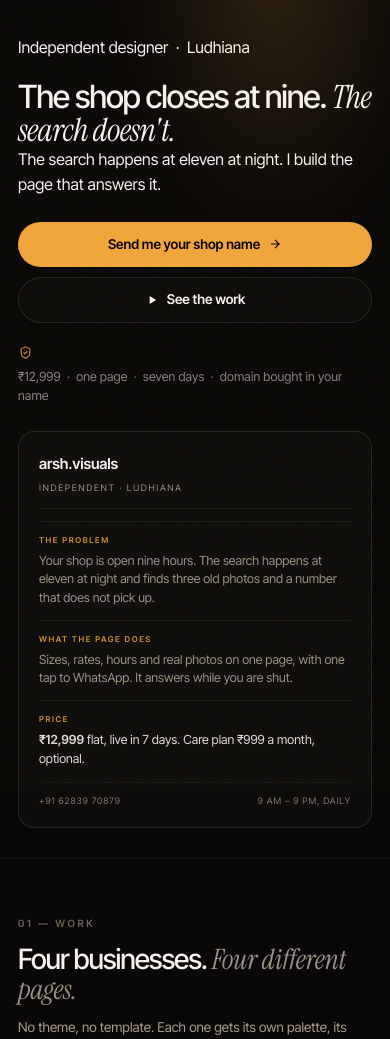
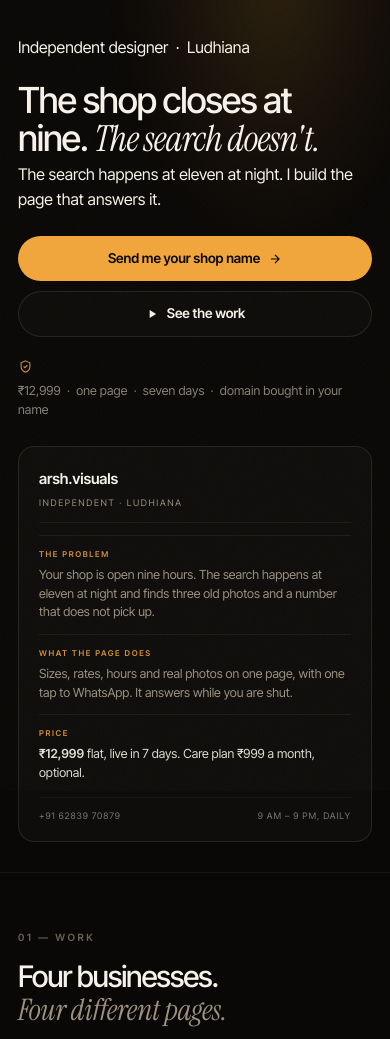
Before and after one commit to arsh34772-lang/arsh-portfolio, a plain HTML site: page index.html in a window 390 px wide. Shown: the part 53-1092 px from the top of the page. Drawn offline with Linux system fonts and the light colour scheme.

Commit message:
Portfolio: heading typography fix (no clipped descenders, balanced lines)

```diff
--- a/index.html
+++ b/index.html
@@ -403,6 +403,17 @@ h1 .serif{color:var(--ink);letter-spacing:-.02em}
   .works,.steps3,.caps,.plans,.faq,.stats{margin-top:24px}
 }
 </style>
+<style id="type-fix">
+h1,h2,h3,h4{line-height:1.08;padding-bottom:.07em;overflow:visible}
+.hero h1{font-size:clamp(32px,4.15vw,60px);line-height:1.06;padding-bottom:.09em;text-wrap:balance}
+.sec__h{line-height:1.1;padding-bottom:.06em;text-wrap:balance}
+.final__h{line-height:1.14;padding-bottom:.07em;overflow:visible}
+.hero__sub{line-height:1.55}
+@media(max-width:640px){
+  .hero h1{font-size:clamp(31px,9.2vw,40px);line-height:1.08;letter-spacing:-.035em}
+  .sec__h{font-size:clamp(26px,7.6vw,32px);line-height:1.14}
+}
+</style>
 </head>
 <body>
 
```
